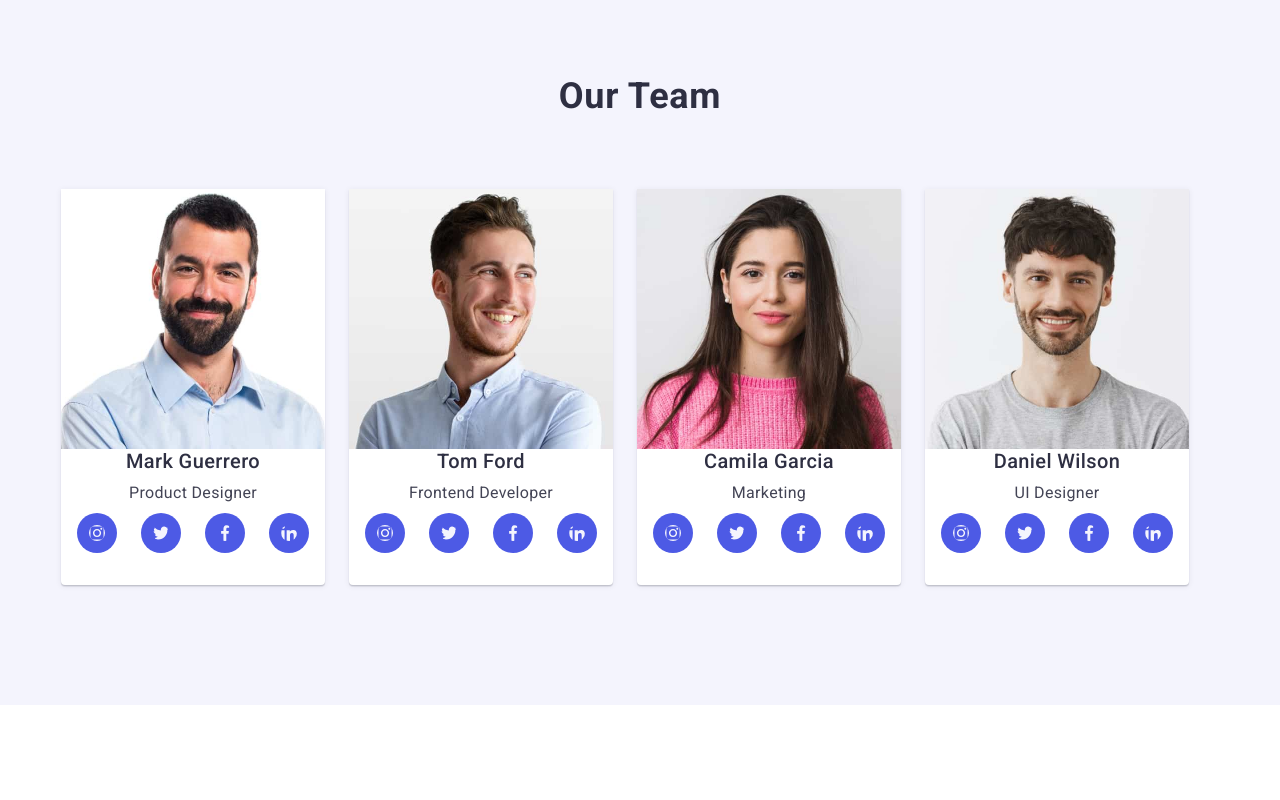
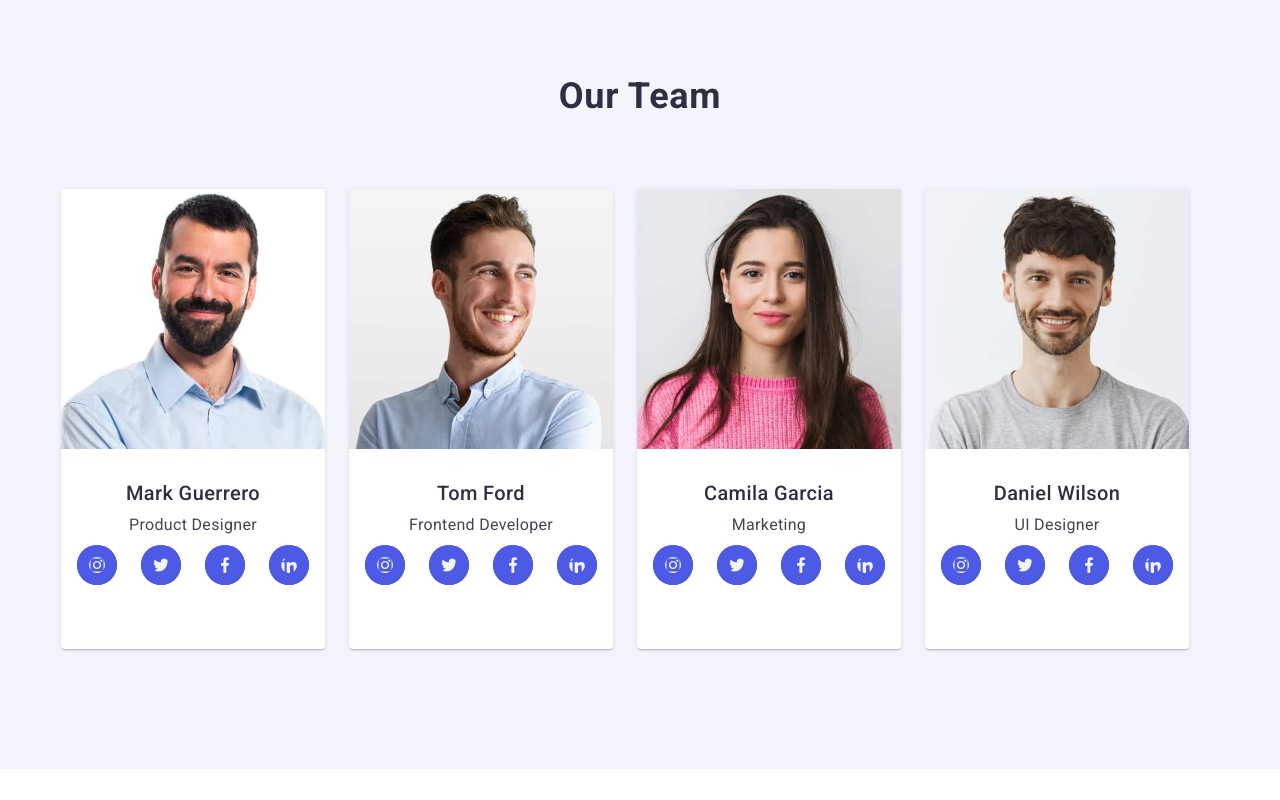
Before and after one commit to MichaelPopov62/goit-markup-hw-04, a plain HTML site: page index.html in a window 1280 px wide. Shown: the part 1100-1900 px from the top of the page. Drawn offline with nearby package versions, Linux system fonts and the light colour scheme.

Commit message:
add changes index css styles

```diff
--- a/css/styles.css
+++ b/css/styles.css
@@ -275,7 +275,7 @@ img {
     0 1px 1px 0 rgba(46, 47, 66, 0.16), 0 1px 6px 0 rgba(46, 47, 66, 0.08);
 }
 .persona {
-  padding-top: 32px 0;
+  padding: 32px 0;
 }
 .team-name {
   font-weight: 500;
@@ -300,6 +300,7 @@ img {
   justify-content: center;
 }
 .massanger-item {
+  position: relative;
   display: flex;
   align-items: center;
   justify-content: center;
@@ -311,24 +312,25 @@ img {
 }
 .social-item {
   display: flex;
-  position: absolute;
+
   width: 100%;
   height: 100%;
   color: #4d5ae5;
   border-radius: 50%;
   align-items: center;
+  justify-content: center;
+  background-color: #4d5ae5;
 }
 .massanger-icons-persona {
-  position: relative;
+  position: absolute;
   display: flex;
   align-items: center;
   justify-content: center;
-
   fill: #f4f4fd;
   border-radius: 50%;
 }
-.massanger-item:hover,
-.massanger-item:focus {
+.massanger-item :hover,
+.massanger-item :focus {
   background-color: #404bbf;
 }
 
@@ -358,6 +360,7 @@ img {
   padding: 40px 32px 164px;
   background-color: #4d5ae5;
   transition-duration: 250ms;
+  transform: translateY(100%);
   padding: 40px 32px;
   transition: transform 250ms cubic-bezier(0.4, 0, 0.2, 1);
 }
@@ -437,7 +440,6 @@ img {
 }
 .footer-container {
   margin-right: 120px;
-  margin-left: 156px;
 }
 .wrapper {
   width: 264px;
@@ -445,6 +447,7 @@ img {
   margin-right: auto;
 }
 .social {
+  display: flex;
   width: 100%;
   height: 100%;
   background-color: #4d5ae5;
--- a/index.html
+++ b/index.html
@@ -126,7 +126,6 @@
                 alt="Photo Product Designer"
                 width="264"
               />
-
               <div class="persona">
                 <h3 class="team-name">Mark Guerrero</h3>
                 <p class="team-text">Product Designer</p>
@@ -169,30 +168,35 @@
               <div class="persona">
                 <h3 class="team-name">Tom Ford</h3>
                 <p class="team-text">Frontend Developer</p>
-              </div>
+
                 <ul class="massangers">
                   <li class="massanger-item">
+                    <a class="social-item" href=""></a>
                     <svg class="massanger-icons-persona" width="16" height="16">
                       <use href="./images/icons.svg#icon-instagram"></use>
                     </svg>
                   </li>
                   <li class="massanger-item">
+                    <a class="social-item" href=""></a>
                     <svg class="massanger-icons-persona" width="16" height="16">
                       <use href="./images/icons.svg#icon-twitter"></use>
                     </svg>
                   </li>
 
                   <li class="massanger-item">
+                    <a class="social-item" href=""></a>
                     <svg class="massanger-icons-persona" width="16" height="16">
                       <use href="./images/icons.svg#icon-facebook"></use>
                     </svg>
                   </li>
                   <li class="massanger-item">
+                    <a class="social-item" href=""></a>
                     <svg class="massanger-icons-persona" width="16" height="16">
                       <use href="./images/icons.svg#icon-linkedin"></use>
                     </svg>
                   </li>
                 </ul>
+              </div>
             </li>
             <li class="team-list">
               <img
@@ -207,22 +211,26 @@
 
                 <ul class="massangers">
                   <li class="massanger-item">
+                    <a class="social-item" href=""></a>
                     <svg class="massanger-icons-persona" width="16" height="16">
                       <use href="./images/icons.svg#icon-instagram"></use>
                     </svg>
                   </li>
                   <li class="massanger-item">
+                    <a class="social-item" href=""></a>
                     <svg class="massanger-icons-persona" width="16" height="16">
                       <use href="./images/icons.svg#icon-twitter"></use>
                     </svg>
                   </li>
 
                   <li class="massanger-item">
+                    <a class="social-item" href=""></a>
                     <svg class="massanger-icons-persona" width="16" height="16">
                       <use href="./images/icons.svg#icon-facebook"></use>
                     </svg>
                   </li>
                   <li class="massanger-item">
+                    <a class="social-item" href=""></a>
                     <svg class="massanger-icons-persona" width="16" height="16">
                       <use href="./images/icons.svg#icon-linkedin"></use>
                     </svg>
@@ -243,28 +251,31 @@
 
               <ul class="massangers">
                 <li class="massanger-item">
+                  <a class="social-item" href=""></a>
                   <svg class="massanger-icons-persona" width="16" height="16">
                     <use href="./images/icons.svg#icon-instagram"></use>
                   </svg>
                 </li>
                 <li class="massanger-item">
+                  <a class="social-item" href=""></a>
                   <svg class="massanger-icons-persona" width="16" height="16">
                     <use href="./images/icons.svg#icon-twitter"></use>
                   </svg>
                 </li>
 
                 <li class="massanger-item">
+                  <a class="social-item" href=""></a>
                   <svg class="massanger-icons-persona" width="16" height="16">
                     <use href="./images/icons.svg#icon-facebook"></use>
                   </svg>
                 </li>
                 <li class="massanger-item">
+                  <a class="social-item" href=""></a>
                   <svg class="massanger-icons-persona" width="16" height="16">
                     <use href="./images/icons.svg#icon-linkedin"></use>
                   </svg>
                 </li>
               </ul>
-              </div>
             </li>
           </ul>
         </div>
```
Lines whose indentation alone changed are shown as unchanged.
